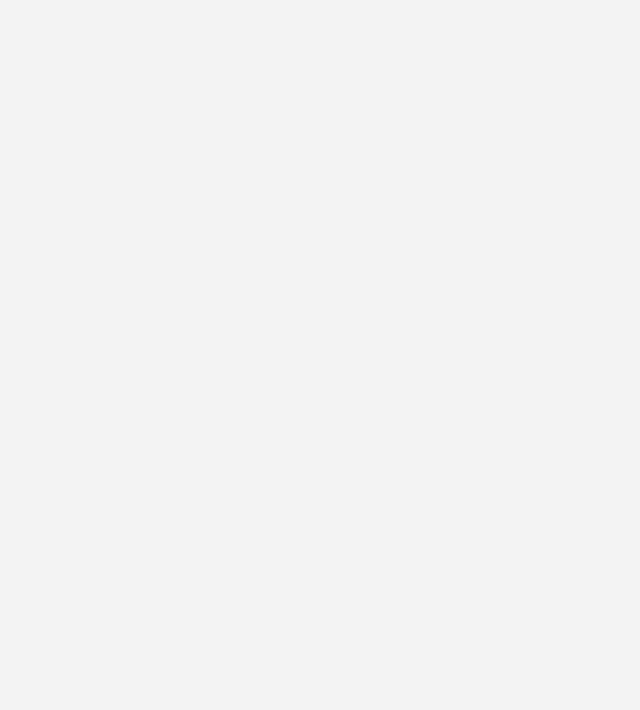
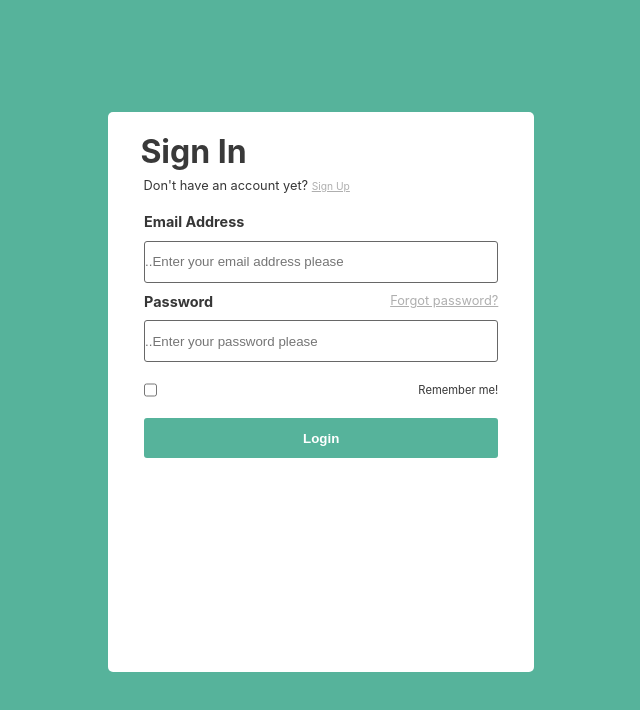
Before and after one commit to princeloki/anything-blog, a React (Vite) app in the folder blog/client/: page /login in a window 1280 px wide. Shown: the top 710 px of the page, without its empty margins (74-714 px from the left). Built offline with nearby package versions, Linux system fonts and the light colour scheme; a web font is replaced by a local one.

Commit message:
Sign In and register pages completed

```diff
--- /dev/null
+++ b/blog/client/src/form.css
@@ -0,0 +1,93 @@
+.form-page{
+    background: #fff !important;
+    width: 35%;
+    margin: 5em 50vw 0 auto;
+    height: 70vh;
+    text-align: left;
+    justify-content: left;
+    border-radius: 5px;
+}
+
+.form-page .container{
+    padding: 1em;
+}
+
+.form-page > *{
+    margin: 0 !important;
+    color: rgb(57, 57, 57) !important;
+}
+
+.form-page h1{
+    margin-left: 0.5em !important;
+    color:rgb(57, 57, 57) !important;
+}
+
+.form-page p{
+    margin-left: 1.5em !important;
+    font-size: 0.8em;
+}
+
+.form-page a{
+    text-decoration: underline;
+    font-size: 0.8em;
+    color: rgb(175, 175, 175);
+}
+
+.form-page form{
+    margin: 1em auto 0 auto;
+    display: flex;
+    flex-direction: column;
+    gap: 0.5em;
+    width: 90%;
+}
+
+.form-page input, .form-page button{
+    height: 3em;
+}
+
+.form-page input{
+    background: none;
+    border: 1px solid rgb(103, 103, 103);
+    border-radius: 3px;
+}
+
+.form-page label{
+    font-size: 0.9em;
+    font-weight: bold;
+}
+
+.pass-label{
+    display: flex;
+    flex-direction: row;
+}
+
+.pass-label > a{
+    margin-left: auto;
+}
+
+.check{
+    display: flex;
+    flex-direction: row;
+    align-items: center;
+    gap: 2em;
+}
+#checkbox{
+    margin-right: auto !important;
+    background: #fff !important;
+    border: none !important;
+    color: #fff !important;
+}
+
+#check-label{
+    font-weight: 400 !important;
+    font-size: 0.7em;
+
+}
+
+.form-page button{
+    background: rgb(86, 179, 155);
+    border: none;
+    color: #fff;
+    font-weight: bold;
+    border-radius: 3px;
+}
--- a/blog/client/src/index.css
+++ b/blog/client/src/index.css
@@ -1,4 +1,4 @@
-
+@import url('form.css');
 
 :root {
   font-family: Inter, system-ui, Avenir, Helvetica, Arial, sans-serif;
@@ -17,7 +17,7 @@
   -webkit-text-size-adjust: 100%;
 }
 
-body, *, h1, a{
+body, *, h1, h2, h3, a{
   padding: 0;
   margin: 0;
   color:rgba(24, 24, 24, 0.87);
@@ -34,6 +34,12 @@ button:hover{
 svg:hover{
   cursor: pointer;
 }
+
+#root{
+  margin: 0;
+  padding: 2em;
+}
+
 
 nav{
   height: 4em;
--- a/blog/client/src/pages/Login.jsx
+++ b/blog/client/src/pages/Login.jsx
@@ -1,8 +1,41 @@
 import React from "react"
+import Nav from './components/Nav'
 
 function Login(){
     return(
-        <div></div>
+        <div className="app">
+            <div className="form-page">
+                <div className="container">
+                    <h1>Sign In</h1>
+                    <p>Don't have an account yet? <a href="register">Sign Up</a></p>
+                    <form onSubmit="">
+                        <label htmlFor="email">Email Address</label>
+                        <input id = "email" name="email" type="email" placeholder="..Enter your email address please"/>
+                        <div className="pass-label">
+                            <label htmlFor="password">Password</label>
+                            <a href="#">Forgot password?</a>
+                        </div>
+                        <input id = "password" name="password" type="password" placeholder="..Enter your password please"/>
+                        <div className="check">
+                            <input id="checkbox" type="checkbox" />
+                            <label id="check-label" htmlFor="checkbox">Remember me!</label>
+                        </div>
+                        <button type="submit">Login</button>
+                    </form>
+                </div>
+            </div>
+            <style>
+                {
+                    `
+                    #root{
+                        background: rgb(86, 179, 155);
+                        height: 100vh;
+                        width: 100wh;
+                    }
+                    `
+                }
+            </style>
+        </div>
     )
 }
 
--- a/blog/client/src/pages/Register.jsx
+++ b/blog/client/src/pages/Register.jsx
@@ -1,9 +1,40 @@
 import React from "react"
+import Nav from './components/Nav'
 
-function Register(){
+function Login(){
     return(
-        <div></div>
+        <div className="app">
+            <div className="form-page">
+                <div className="container">
+                    <h1>Sign Up</h1>
+                    <p>Already have an account? <a href="login">Sign In</a></p>
+                    <form onSubmit="">
+                        <label htmlFor="email">Email Address</label>
+                        <input id = "email" name="email" type="email" placeholder="..Enter email address here"/>
+                        <label htmlFor="username">Username</label>
+                        <input id = "username" name="username" type="username" placeholder="..Enter username here"/>
+                        <label htmlFor="password">Password</label>
+                        <input id = "password" name="password" type="password" placeholder="..Enter password here"/>
+                        <label htmlFor="password">Confirm Password</label>
+                        <input id = "second_password" name="password" type="password" placeholder="..Enter password here"/>
+
+                        <button type="submit">Login</button>
+                    </form>
+                </div>
+            </div>
+            <style>
+                {
+                    `
+                    #root{
+                        background: rgb(86, 179, 155);
+                        height: 100vh;
+                        width: 100wh;
+                    }
+                    `
+                }
+            </style>
+        </div>
     )
 }
 
-export default Register
+export default Login
--- a/blog/client/src/pages/components/Nav.jsx
+++ b/blog/client/src/pages/components/Nav.jsx
@@ -9,11 +9,11 @@ function Nav(props){
             <ul>
                 <a href="#"><h1 className="logo">aNyThNG</h1></a>
                 <div className="links">
-                    {props.username && <a href="#">Feed</a>}
-                    {props.usertype=="creator" && <a href="#">Add</a>}
-                    {props.username && <a href="#">Profile</a>}
-                    <a href="#">{props.username ? "Logout" : "Login"}</a>
-                    {!props.username && <a href="#">Register</a>}
+                    {props.username && <a href="feed">Feed</a>}
+                    {props.usertype=="creator" && <a href="add">Add</a>}
+                    {props.username && <a href="profile">Profile</a>}
+                    <a href={props.username ? "Logout" : "Login"}>{props.username ? "Logout" : "Sign In"}</a>
+                    {!props.username && <a href="Register">Register</a>}
                 </div>
 
                 <div className="search-bar">
```
